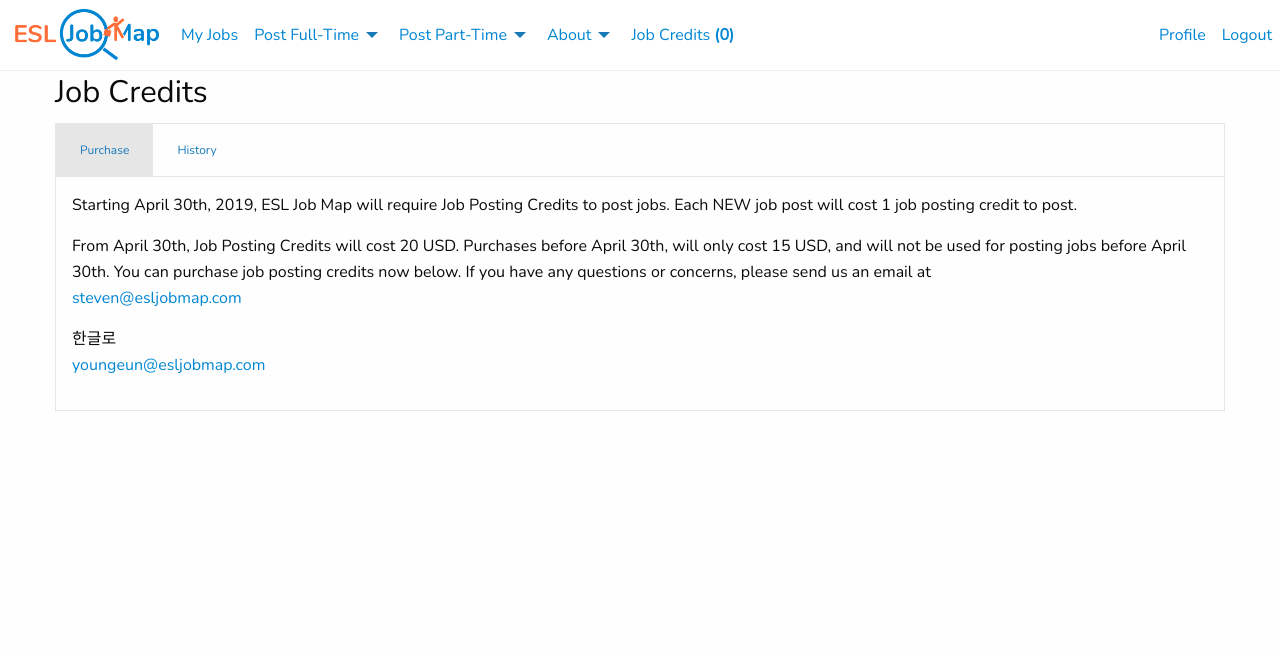
After one commit to nocturnull/esl-job-map, a Django app: page /korea/job-credit/ in a window 1280 px wide. The commit adds this page. Shown: the top 651 px of the page. Run offline with Django 3.2, Linux system fonts and the light colour scheme; the visitor is signed in with stand-in values (Sample User, id 1); some libraries are stand-ins or nearby versions.

Commit message:
Added base views, templates, and migrations for the job credit system.

```diff
--- a/esljobmap/esljobmap/settings.py
+++ b/esljobmap/esljobmap/settings.py
@@ -39,6 +39,7 @@ INSTALLED_APPS = [
     'cloud',
     'blanket',
     'task',
+    'job_credit',
     'django.contrib.admin',
     'django.contrib.auth',
     'django.contrib.contenttypes',
--- a/esljobmap/esljobmap/urls.py
+++ b/esljobmap/esljobmap/urls.py
@@ -24,6 +24,7 @@ urlpatterns = [
     path('korea/account/', include('account.urls')),
     path('korea/account/', include('django.contrib.auth.urls')),
     path('korea/employment/', include('employment.urls')),
+    path('korea/job-credit/', include('job_credit.urls')),
     path('api/', include('task.urls'))
 ]
 
--- a/esljobmap/job_credit/models/__init__.py
+++ b/esljobmap/job_credit/models/__init__.py
@@ -0,0 +1 @@
+from .history import Record
--- a/esljobmap/job_credit/models/history.py
+++ b/esljobmap/job_credit/models/history.py
@@ -1,5 +1,8 @@
+# job_credit/models/history.py
 
 from django.db import models
+
+from account.models import SiteUser
 
 
 class Record(models.Model):
@@ -10,6 +13,7 @@ class Record(models.Model):
         (ACTION_CONSUME, 'Consumed')
     )
 
+    site_user = models.ForeignKey(SiteUser, on_delete=models.CASCADE, related_name='credit_history')
     created_at = models.DateTimeField(auto_now_add=True)
     action = models.CharField(max_length=128, choices=ACTION_CHOICES, default=ACTION_CONSUME)
     amount = models.FloatField(default=0)
--- a/esljobmap/job_credit/templates/job_credit/index.html
+++ b/esljobmap/job_credit/templates/job_credit/index.html
@@ -0,0 +1,27 @@
+{% extends 'base.html' %}
+
+{% block content %}
+
+    <div class="grid-container">
+
+        <h3>Job Credits</h3>
+        <ul class="tabs" data-tabs id="job-credit-tabs">
+            <li class="tabs-title is-active">
+                <a href="#purchasePanel" aria-selected="true">Purchase</a>
+            </li>
+            <li class="tabs-title">
+                <a href="#historyPanel">History</a>
+            </li>
+        </ul>
+
+        <div class="tabs-content" data-tabs-content="job-credit-tabs">
+            <div class="tabs-panel is-active" id="purchasePanel">
+                {% include 'job_credit/section/purchase.html' %}
+            </div>
+            <div class="tabs-panel" id="historyPanel">
+                {% include 'job_credit/section/history.html' %}
+            </div>
+        </div>
+    </div>
+
+{% endblock %}
--- /dev/null
+++ b/esljobmap/job_credit/templates/job_credit/section/history.html
@@ -0,0 +1 @@
+<p>Credit history</p>
--- /dev/null
+++ b/esljobmap/job_credit/templates/job_credit/section/purchase.html
@@ -0,0 +1,11 @@
+<p>
+    Starting April 30th, 2019, ESL Job Map will require Job Posting Credits to post jobs. Each NEW job post will cost 1 job posting credit to post.
+</p>
+<p>
+    From April 30th, Job Posting Credits will cost 20 USD. Purchases before April 30th, will only cost 15 USD, and will not be used for posting jobs before April 30th. You can purchase job posting credits now below. If you have any questions or concerns, please send us an email at<br/>
+    <a href="#">steven@esljobmap.com</a>
+</p>
+<p>
+    한글로<br/>
+    <a href="#">youngeun@esljobmap.com</a>
+</p>
--- a/esljobmap/job_credit/urls.py
+++ b/esljobmap/job_credit/urls.py
@@ -2,8 +2,9 @@
 
 from django.urls import path
 
+from .views.index import Index
 
 
 urlpatterns = [
-
+    path('', Index.as_view(), name='job_credit_index')
 ]
--- a/esljobmap/job_credit/views/index.py
+++ b/esljobmap/job_credit/views/index.py
@@ -1,7 +1,14 @@
 # job_credit/views/index.py
 
+from django.contrib.auth.mixins import LoginRequiredMixin
 from django.views.generic import TemplateView
+from django.shortcuts import render
 
 
-class Index(TemplateView):
-    pass
+class Index(LoginRequiredMixin, TemplateView):
+    template_name = 'job_credit/index.html'
+
+    def get(self, request, *args, **kwargs):
+        return render(request, self.template_name, {
+            'history': request.user.credit_history.all()
+        })
--- a/esljobmap/templates/modules/top-nav.html
+++ b/esljobmap/templates/modules/top-nav.html
@@ -41,9 +41,11 @@
                     <li><a href="{% url 'about_visa' %}" class="{% menu_class request 'about_visa' %}">Visa & Job Type</a></li>
                 </ul>
             </li>
-            <li>
-                <a href="{% url 'about' %}">Job Credits<span>{{ request.user.job_credits }}</span></a>
-            </li>
+            {% if user.is_authenticated and user.is_recruiter %}
+                <li>
+                    <a href="{% url 'job_credit_index' %}">Job Credits <span class="bold-text">({{ request.user.job_credits }})</span></a>
+                </li>
+            {% endif %}
         </ul>
     </div>
 
```
Also changed, not shown: esljobmap/job_credit/migrations/0001_initial.py (added).
